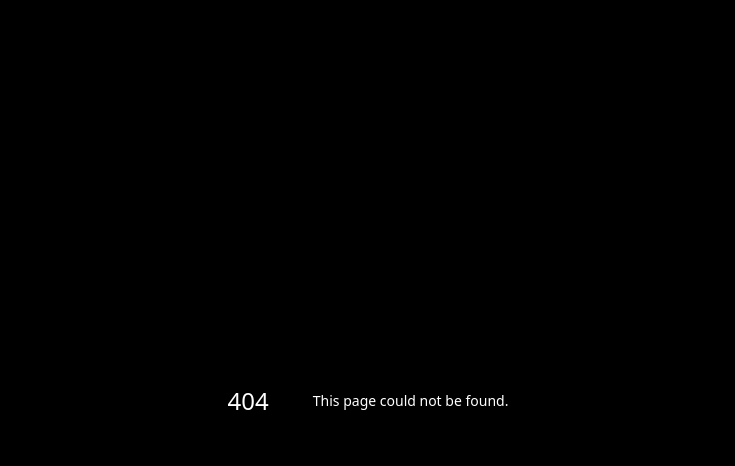
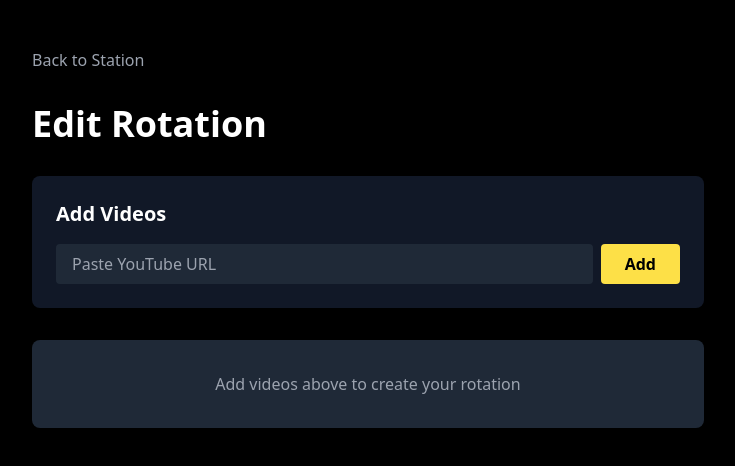
Before and after one commit to xanderw123/YoFiTV, a Next.js app: page /stations/1/edit in a window 1280 px wide. Before the commit this address had no page. Shown: the top 466 px of the page, without its empty margins (272-1007 px from the left). Built offline with nearby package versions, Linux system fonts and the light colour scheme.

Commit message:
Add rotation editor with drag-and-drop, reordering, and video management

```diff
--- /dev/null
+++ b/app/stations/[id]/edit/page.tsx
@@ -0,0 +1,174 @@
+'use client'
+
+import Link from 'next/link'
+import { useState, useEffect } from 'react'
+
+interface Video {
+  id: string
+  title: string
+  url: string
+}
+
+export default function EditStationPage({ params }: { params: { id: string } }) {
+  const [videos, setVideos] = useState<Video[]>([])
+  const [youtubeUrl, setYoutubeUrl] = useState('')
+  const [draggedId, setDraggedId] = useState<string | null>(null)
+
+  useEffect(() => {
+    const saved = localStorage.getItem(`station-${params.id}-videos`)
+    if (saved) {
+      setVideos(JSON.parse(saved))
+    }
+  }, [params.id])
+
+  const addVideo = () => {
+    if (!youtubeUrl.trim()) return
+
+    const videoId = youtubeUrl.match(/(?:youtube\.com\/watch\?v=|youtu\.be\/)([a-zA-Z0-9_-]+)/)?.[1]
+    if (!videoId) {
+      alert('Invalid YouTube URL')
+      return
+    }
+
+    const newVideo: Video = {
+      id: Date.now().toString(),
+      title: `Video ${videos.length + 1}`,
+      url: youtubeUrl,
+    }
+
+    const updated = [...videos, newVideo]
+    setVideos(updated)
+    localStorage.setItem(`station-${params.id}-videos`, JSON.stringify(updated))
+    setYoutubeUrl('')
+  }
+
+  const removeVideo = (id: string) => {
+    const updated = videos.filter(v => v.id !== id)
+    setVideos(updated)
+    localStorage.setItem(`station-${params.id}-videos`, JSON.stringify(updated))
+  }
+
+  const moveUp = (index: number) => {
+    if (index === 0) return
+    const updated = [...videos]
+    ;[updated[index], updated[index - 1]] = [updated[index - 1], updated[index]]
+    setVideos(updated)
+    localStorage.setItem(`station-${params.id}-videos`, JSON.stringify(updated))
+  }
+
+  const moveDown = (index: number) => {
+    if (index === videos.length - 1) return
+    const updated = [...videos]
+    ;[updated[index], updated[index + 1]] = [updated[index + 1], updated[index]]
+    setVideos(updated)
+    localStorage.setItem(`station-${params.id}-videos`, JSON.stringify(updated))
+  }
+
+  const handleDragStart = (id: string) => {
+    setDraggedId(id)
+  }
+
+  const handleDragOver = (e: React.DragEvent) => {
+    e.preventDefault()
+  }
+
+  const handleDrop = (targetId: string) => {
+    if (!draggedId || draggedId === targetId) return
+
+    const draggedIndex = videos.findIndex(v => v.id === draggedId)
+    const targetIndex = videos.findIndex(v => v.id === targetId)
+
+    const updated = [...videos]
+    const [removed] = updated.splice(draggedIndex, 1)
+    updated.splice(targetIndex, 0, removed)
+
+    setVideos(updated)
+    localStorage.setItem(`station-${params.id}-videos`, JSON.stringify(updated))
+    setDraggedId(null)
+  }
+
+  return (
+    <div className="min-h-screen bg-black text-white py-12 px-4">
+      <div className="max-w-2xl mx-auto">
+        <Link href={`/stations/${params.id}`} className="text-gray-400 mb-8 inline-block hover:text-white">
+          Back to Station
+        </Link>
+
+        <h1 className="text-4xl font-bold mb-8">Edit Rotation</h1>
+
+        {/* Add Video Form */}
+        <div className="bg-gray-900 rounded-lg p-6 mb-8">
+          <h2 className="text-xl font-bold mb-4">Add Videos</h2>
+          <div className="flex gap-2">
+            <input
+              type="text"
+              value={youtubeUrl}
+              onChange={(e) => setYoutubeUrl(e.target.value)}
+              placeholder="Paste YouTube URL"
+              className="flex-1 bg-gray-800 text-white rounded px-4 py-2 focus:outline-none focus:ring-2 focus:ring-yellow-400"
+            />
+            <button
+              onClick={addVideo}
+              className="px-6 py-2 bg-yellow-300 text-black rounded font-bold hover:bg-yellow-400"
+            >
+              Add
+            </button>
+          </div>
+        </div>
+
+        {/* Video List */}
+        {videos.length > 0 ? (
+          <div className="bg-gray-900 rounded-lg p-6">
+            <h2 className="text-xl font-bold mb-4">Rotation ({videos.length} videos)</h2>
+            <div className="space-y-2">
+              {videos.map((video, index) => (
+                <div
+                  key={video.id}
+                  draggable
+                  onDragStart={() => handleDragStart(video.id)}
+                  onDragOver={handleDragOver}
+                  onDrop={() => handleDrop(video.id)}
+                  className={`bg-gray-800 p-4 rounded flex items-center justify-between cursor-move hover:bg-gray-700 ${
+                    draggedId === video.id ? 'opacity-50' : ''
+                  }`}
+                >
+                  <div className="flex-1">
+                    <p className="font-bold">{index + 1}. {video.title}</p>
+                    <p className="text-xs text-gray-400">{video.url}</p>
+                  </div>
+                  <div className="flex gap-2">
+                    <button
+                      onClick={() => moveUp(index)}
+                      disabled={index === 0}
+                      className="px-2 py-1 bg-gray-700 hover:bg-gray-600 disabled:opacity-50 rounded text-sm"
+                    >
+                      ↑
+                    </button>
+                    <button
+                      onClick={() => moveDown(index)}
+                      disabled={index === videos.length - 1}
+                      className="px-2 py-1 bg-gray-700 hover:bg-gray-600 disabled:opacity-50 rounded text-sm"
+                    >
+                      ↓
+                    </button>
+                    <button
+                      onClick={() => removeVideo(video.id)}
+                      className="px-2 py-1 bg-red-900 hover:bg-red-800 rounded text-sm"
+                    >
+                      Remove
+                    </button>
+                  </div>
+                </div>
+              ))}
+            </div>
+            <p className="text-xs text-gray-400 mt-4">💡 Drag to reorder, use arrows, or click remove</p>
+          </div>
+        ) : (
+          <div className="bg-gray-800 rounded-lg p-8 text-center text-gray-400">
+            Add videos above to create your rotation
+          </div>
+        )}
+      </div>
+    </div>
+  )
+}
--- a/app/stations/[id]/page.tsx
+++ b/app/stations/[id]/page.tsx
@@ -23,12 +23,17 @@ export default function StationPage({ params }: { params: { id: string } }) {
           Back
         </Link>
 
-        <h1 className="text-4xl font-bold mb-8">Station {params.id}</h1>
+        <div className="flex items-center justify-between mb-8">
+          <h1 className="text-4xl font-bold">Station {params.id}</h1>
+          <Link href={`/stations/${params.id}/edit`} className="px-4 py-2 bg-gray-800 text-white rounded hover:bg-gray-700">
+            Edit Rotation
+          </Link>
+        </div>
 
         <div className="grid grid-cols-3 gap-8 mb-12">
           <div className="col-span-2">
             <div className="w-full aspect-video bg-gray-900 rounded-lg flex items-center justify-center">
-              <p className="text-gray-400">Player placeholder</p>
+              <p className="text-gray-400">Player coming soon</p>
             </div>
           </div>
 
```
